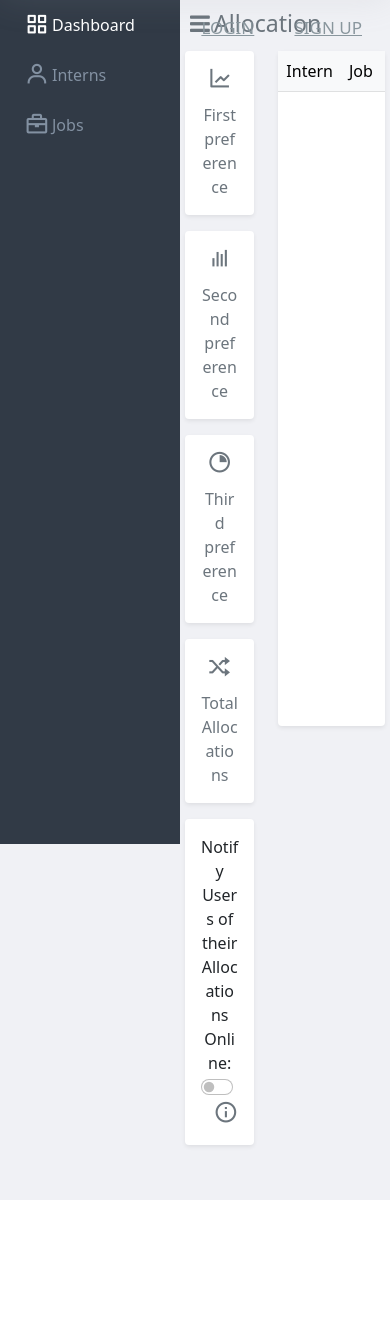
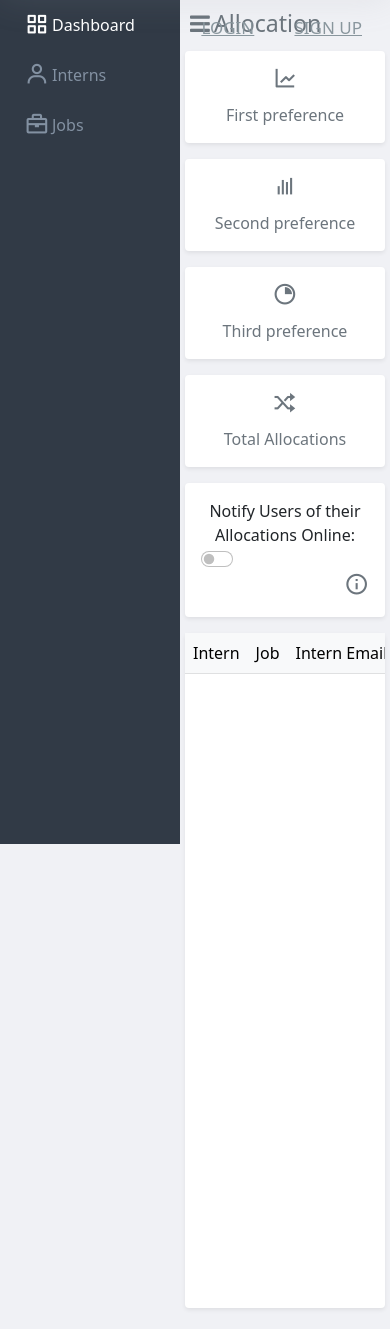
Before and after one commit to jonny-dain/Gradrotate, a Django app: template interface/templates/interface/allocate.html in a window 390 px wide; the page is wider, and only the part inside the window is pictured. Shown: the part 65-1394 px from the top of that part. Before the commit the page ends 1265 px from the top of that part, so only its background shows below. Run offline with Django 4.2, Linux system fonts and the light colour scheme; the template is opened without the code that fills it: values that come from a table or form of the project are taken from there, others are empty; some libraries are stand-ins or nearby versions; some web fonts are replaced.

Commit message:
Quick fixes

```diff
--- a/interface/templates/interface/allocate.html
+++ b/interface/templates/interface/allocate.html
@@ -68,7 +68,7 @@
 
 
             <div class = "row">
-                <div class="col-5">
+                <div class="col-md-5">
                         <div class="row g-0">
                             <div class="col">
                                 <div class="card border-0 shadow-sm mb-3">
@@ -158,7 +158,7 @@
 
 
                 </div>
-                <div class="col-7">
+                <div class="col-md-7">
                     <div class="card border-0 shadow-sm mb-3">
                         <div style = "overflow: auto; height:80vh;">
                             <table class="table" id="dtHorizontalVerticalExample" >
```
Also changed, not shown: dashboard/templates/dashboard/dashboard-pref.html (+7 -7 lines).
